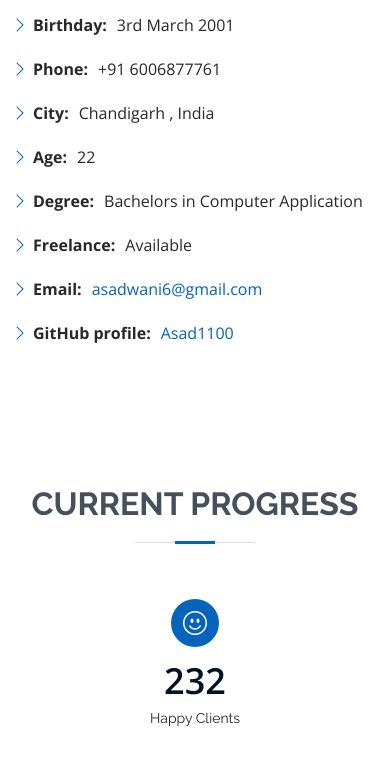
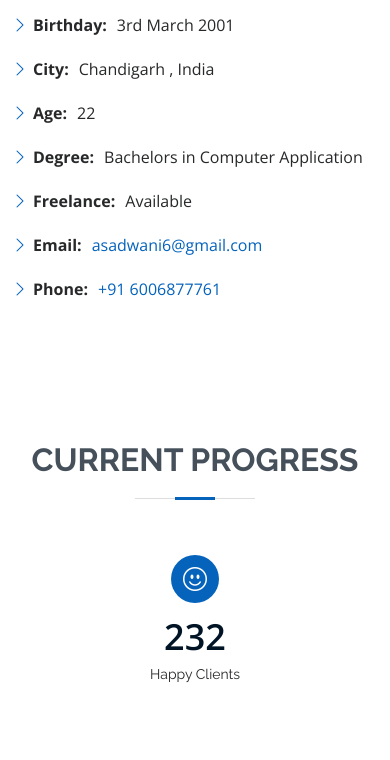
Before and after one commit to ASAD1100/Portfolio, a plain HTML site: page index.html in a window 390 px wide. Shown: the part 1883-2643 px from the top of the page. Drawn offline with nearby package versions, Linux system fonts and the light colour scheme.

Commit message:
changed phone in resume

```diff
--- a/index.html
+++ b/index.html
@@ -92,13 +92,12 @@
               <div class="col-lg-6">
                 <ul>
                   <li><i class="bi bi-chevron-right"></i> <strong>Birthday:</strong> <span>3rd March 2001</span></li>
-                  <li><i class="bi bi-chevron-right"></i> <strong>Phone:</strong> <span>+91 6006877761</span></li>
                   <li><i class="bi bi-chevron-right"></i> <strong>City:</strong> <span>Chandigarh , India</span></li>
                   <li><i class="bi bi-chevron-right"></i> <strong>Age:</strong> <span>22</span></li>
                   <li><i class="bi bi-chevron-right"></i> <strong>Degree:</strong> Bachelors in Computer Application</li>
                   <li><i class="bi bi-chevron-right"></i> <strong>Freelance:</strong> <span>Available</span></li>
                   <li><i class="bi bi-chevron-right"></i> <strong>Email:</strong> <a href="mailto:asadwani6@gmail.com" >asadwani6@gmail.com</a></li>
-                  <li><i class="bi bi-chevron-right"></i> <strong>GitHub profile:</strong> <span><a href>Asad1100</a></span></li>
+                  <li><i class="bi bi-chevron-right"></i> <strong>Phone:</strong> <span><a href="callto:+91 6006877761">+91 6006877761</a></span></li>
 
                 </ul>
               </div>
@@ -650,7 +649,7 @@
               <div class="phone">
                 <i class="bi bi-phone"></i>
                 <h4>Call:</h4>
-                <p>+91 6006877761</p>
+                <p><a href="callto:+91 6006877761">+91 6006877761</a></p>
               </div>
 
             </div>
```
